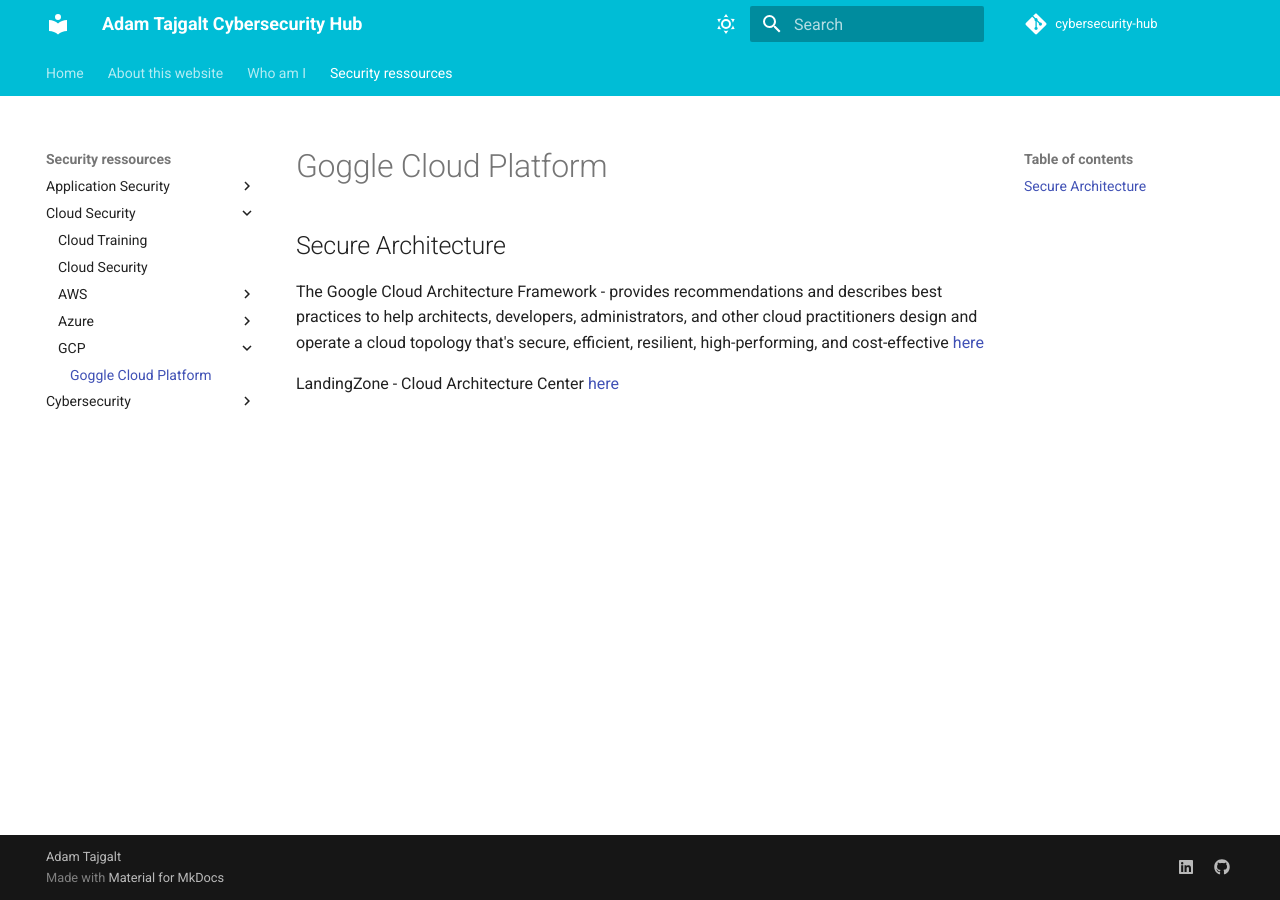
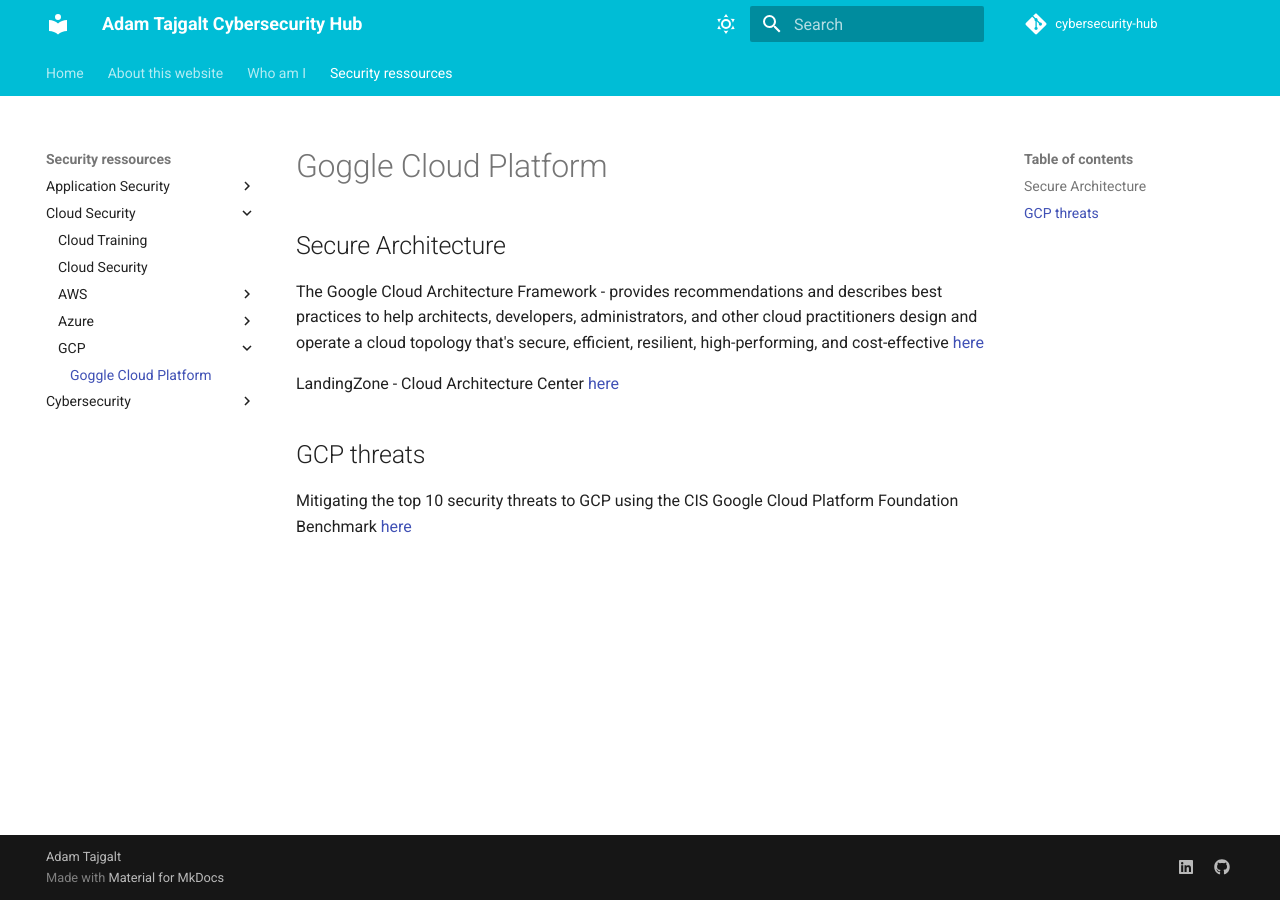
Before and after one commit to adamtaj/cybersecurity-hub, an MkDocs documentation site: the page built from docs/Security ressources/Cloud Security/GCP/GCP.md, in a window 1280 px wide. Built offline with MkDocs 1.6.1 and Material for MkDocs 9.7.7, drawn with Linux system fonts in a browser that asks for light colours; comment, search, counter and statistics services are not loaded.

Commit message:
Add more content

```diff
--- a/docs/Security ressources/Cloud Security/GCP/GCP.md
+++ b/docs/Security ressources/Cloud Security/GCP/GCP.md
@@ -5,3 +5,7 @@ title: Goggle Cloud Platform
 The Google Cloud Architecture Framework - provides recommendations and describes best practices to help architects, developers, administrators, and other cloud practitioners design and operate a cloud topology that's secure, efficient, resilient, high-performing, and cost-effective [here](https://www.youtube.com/playlist?list=PLwi6PfxEP7zYLVCK_ywVD-RJNDu6mYXbi)
 
 LandingZone - Cloud Architecture Center [here](https://cloud.google.com/architecture)
+
+## GCP threats
+
+Mitigating the top 10 security threats to GCP using the CIS Google Cloud Platform Foundation Benchmark [here](https://research.nccgroup.com/2022/04/20/mitigating-the-top-10-security-threats-to-gcp-using-the-cis-google-cloud-platform-foundation-benchmark%EF%BF%BC/)
```
